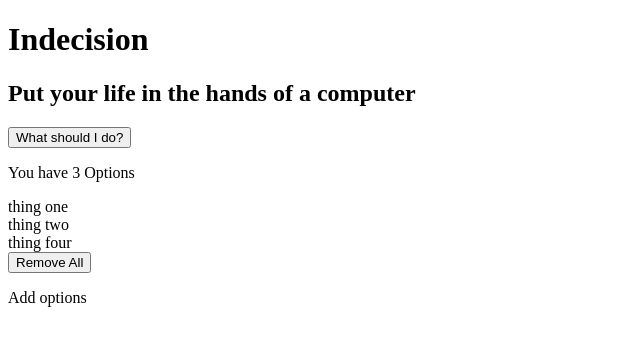
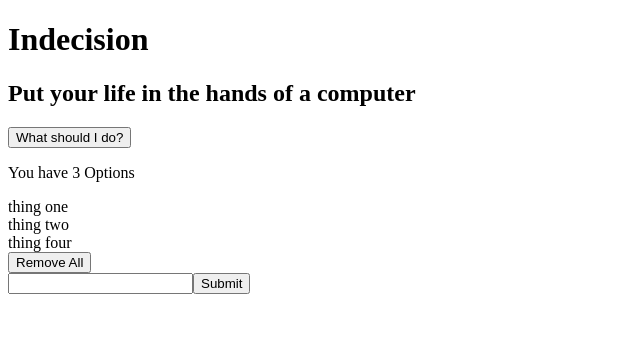
Before and after one commit to AlexLewis10/indeicision, a React (Create React App) app: page / in a window 1280 px wide. Shown: the top 346 px of the page, without its empty margins (0-640 px from the left). Built offline with nearby package versions, Linux system fonts and the light colour scheme.

Commit message:
Add form to add option

```diff
--- a/src/components/addOption.js
+++ b/src/components/addOption.js
@@ -1,10 +1,21 @@
 import React, { Component } from 'react'
 
 export class AddOption extends Component {
+
+  handleAddOption (e) {
+    e.preventDefault()
+    const option = e.target.elements.addOption.value
+    if (option) {
+      alert('Add Option')
+    }
+  }
   render() {
     return (
       <div>
-        <p>Add options</p>
+        <form onSubmit={this.handleAddOption}>
+          <input type='text' name='addOption' />
+          <button>Submit</button>
+        </form>
       </div>
     )
   }
```
